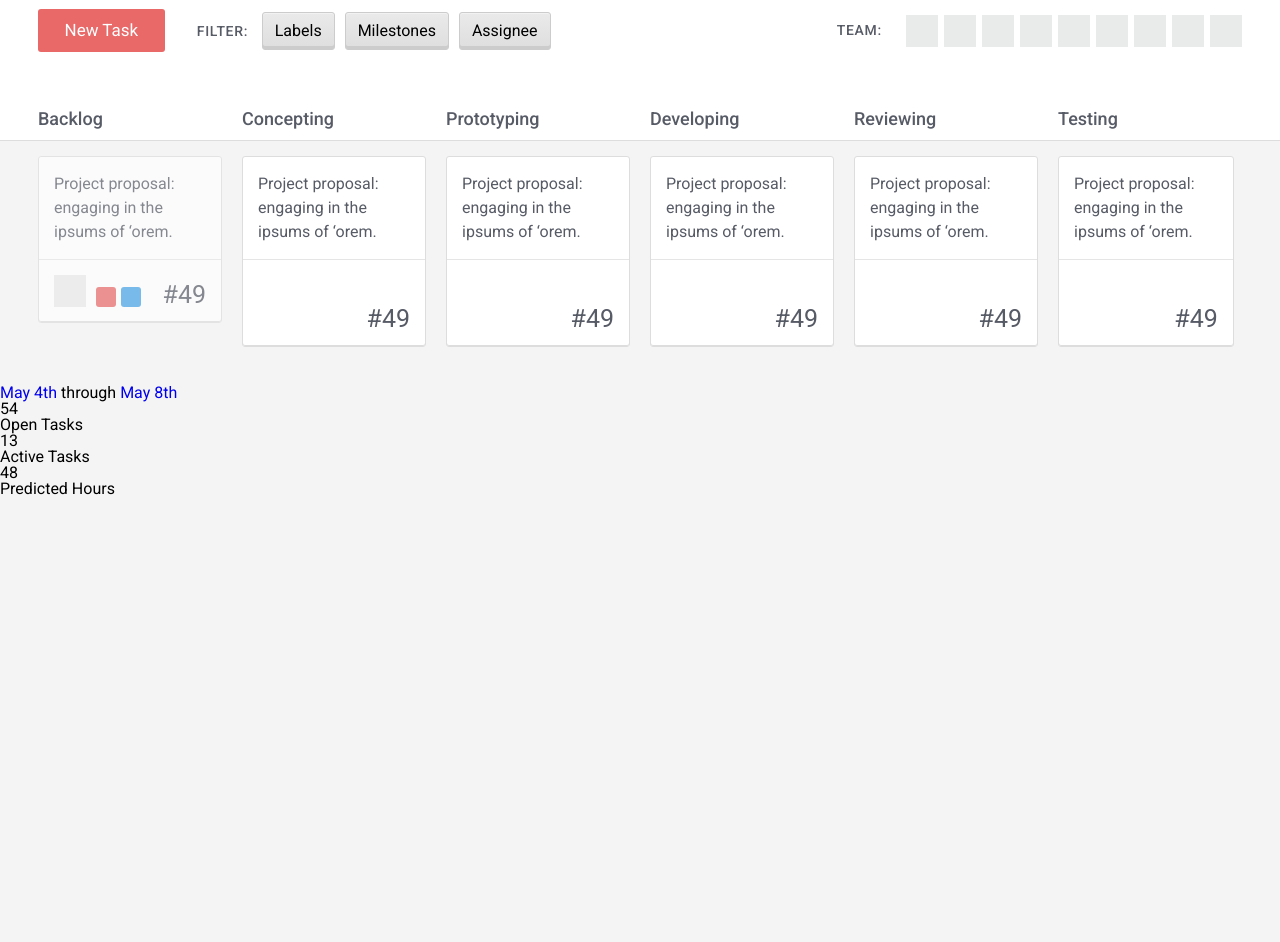
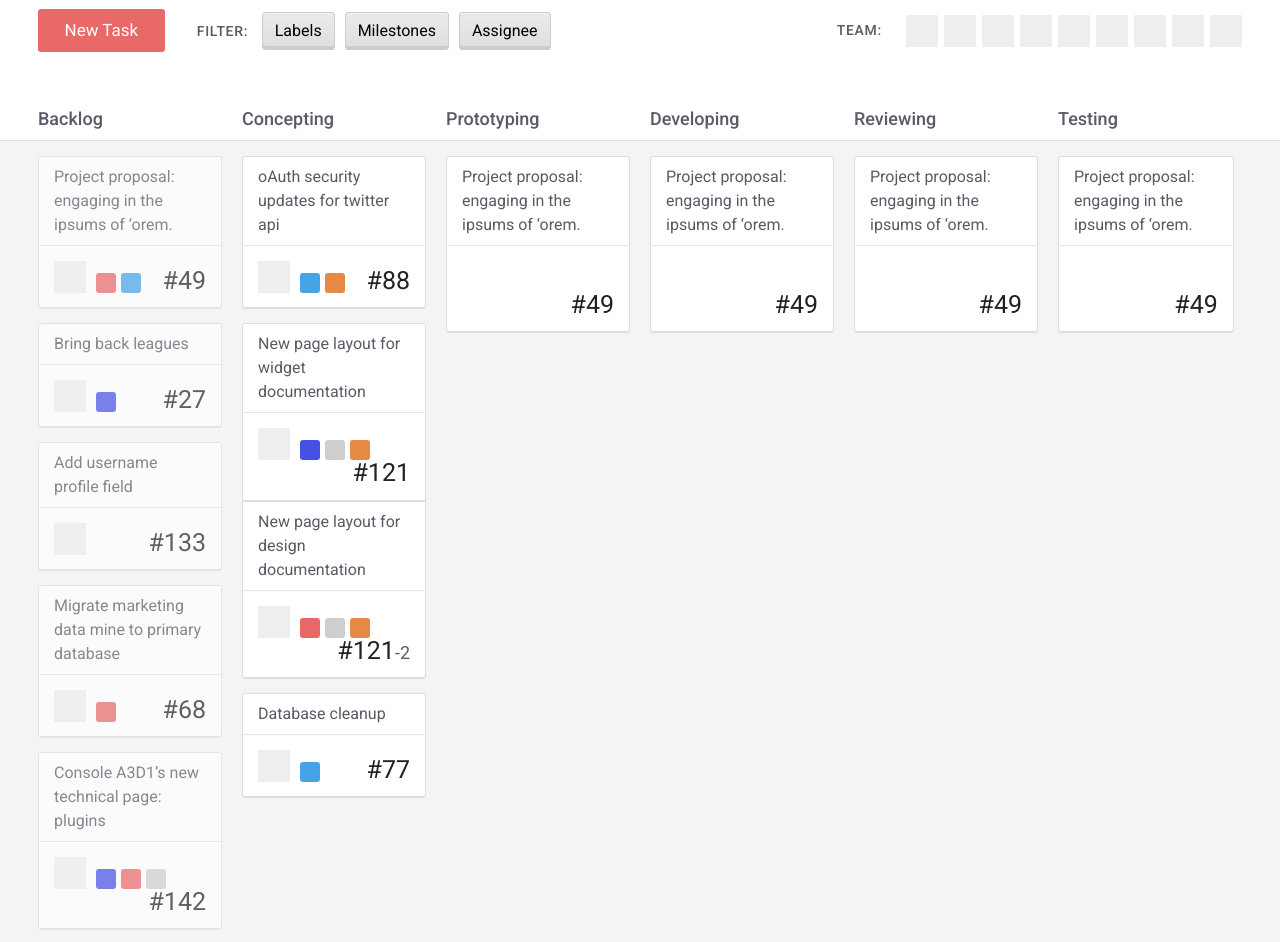
Before and after one commit to jpex/HueDock, a plain HTML site: page index.html in a window 1280 px wide. Shown: the part 106-1048 px from the top of the page. Before the commit the page ends 800 px from the top, so only its background shows below. Drawn offline with Linux system fonts and the light colour scheme.

Commit message:
extra task layout options implemented (e.g. merged)

```diff
--- a/_sass/header.scss
+++ b/_sass/header.scss
@@ -41,6 +41,12 @@
       &:last-child { margin-right: 0; }
     }
     .primary { color: white; }
+    .member-photo {
+      margin-left: 8px;
+      position: relative;
+      right: 8px;
+      top: 10px;
+    }
   }
 
 
--- a/_sass/main.scss
+++ b/_sass/main.scss
@@ -90,10 +90,15 @@ a {
       .main-tasks-col-fix { margin: 0 -10px; }
 
     .main-tasks-number {
+      color: #222;
       font-size: 1.5625em;
       line-height: 1;
       margin-top: 7px;
       text-align: right;
+      span {
+        color: #575b66;
+        font-size: 0.72em;
+      }
     }
 
     .main-tasks-labels {
@@ -122,7 +127,7 @@ a {
 }
 
 .member-photo {
-  background-color: rgba($brand-info, 0.1);
+  background-color: #eee;
   display: inline-block;
   height: 32px;
   width: 32px;
@@ -135,12 +140,24 @@ a {
   box-shadow: inset 0px -1px 0 #ddd;
   color: #575b66;
   line-height: 1.5;
-  .title, .secondary { padding: 15px; }
+  margin-bottom: 14px;
+  .title { padding: 8px 15px; }
   .secondary {
     @include clearfix();
     border-top: 1px solid #e5e5e5;
+    padding: 15px;
   }
   .member-photo { float: left; }
+  &.merged {
+    border-radius: 3px 3px 0 0;
+    box-shadow: none;
+    margin-bottom: 0;
+  }
+  &.merged-sub {
+    border-radius: 0;
+    box-shadow: none;
+  }
+  &.merged-sub-last { border-radius: 0 0 3px 3px; }
 }
 
 .square {
@@ -151,8 +168,11 @@ a {
   width: 20px;
 }
 
-  .square-red  { background-color: #e96868; }
-  .square-blue { background-color: #45a3e6; }
+  .square-red    { background-color: #e96868; }
+  .square-blue   { background-color: #4550e5; }
+  .square-ltblue { background-color: #45a3e6; }
+  .square-gray   { background-color: #cecece; }
+  .square-orange { background-color: #e58945; }
 
 
 /**
--- a/index.html
+++ b/index.html
@@ -39,7 +39,9 @@ Hello source viewer. Thanks for dropping by.
         </li>
         <li>
           <a href="#">
-            <img src="#" alt="Your Picture">
+            <div class="member-photo">
+              <img src="#" alt="">
+            </div>
             <span class="primary">Jonathan S.</span>
           </a>
         </li>
@@ -151,26 +153,126 @@ Hello source viewer. Thanks for dropping by.
             </a>
             <ul class="main-tasks-labels">
               <li><span class="square square-red"></span></li>
+              <li><span class="square square-ltblue"></span></li>
+            </ul>
+            <div class="main-tasks-number">#49</div>
+          </div>
+        </li>
+        <li class="issue-card">
+          <div class="title">
+            Bring back leagues
+          </div>
+          <div class="secondary">
+            <a href="#" class="member-photo">
+              <img src="#" alt="">
+            </a>
+            <ul class="main-tasks-labels">
               <li><span class="square square-blue"></span></li>
             </ul>
-            <div class="main-tasks-number">#49</div>
+            <div class="main-tasks-number">#27</div>
+          </div>
+        </li>
+        <li class="issue-card">
+          <div class="title">
+            Add username profile field
+          </div>
+          <div class="secondary">
+            <div href="#" class="member-photo"></div>
+            <div class="main-tasks-number">#133</div>
+          </div>
+        </li>
+        <li class="issue-card">
+          <div class="title">
+            Migrate marketing data mine to primary database
+          </div>
+          <div class="secondary">
+            <a href="#" class="member-photo">
+              <img src="#" alt="">
+            </a>
+            <ul class="main-tasks-labels">
+              <li><span class="square square-red"></span></li>
+            </ul>
+            <div class="main-tasks-number">#68</div>
+          </div>
+        </li>
+        <li class="issue-card">
+          <div class="title">
+            Console A3D1’s new technical page: plugins
+          </div>
+          <div class="secondary">
+            <a href="#" class="member-photo">
+              <img src="#" alt="">
+            </a>
+            <ul class="main-tasks-labels">
+              <li><span class="square square-blue"></span></li>
+              <li><span class="square square-red"></span></li>
+              <li><span class="square square-gray"></span></li>
+            </ul>
+            <div class="main-tasks-number">#142</div>
           </div>
         </li>
       </ul>
       <ul class="main-tasks-col">
         <li class="issue-card">
           <div class="title">
-            Project proposal: engaging in the ipsums of ‘orem.
+            oAuth security updates for twitter api
           </div>
           <div class="secondary">
-            <a href="#">
+            <a href="#" class="member-photo">
               <img src="#" alt="">
             </a>
-            <ul>
-              <li><span class="square-red"></span></li>
-              <li><span class="square-blue"></span></li>
+            <ul class="main-tasks-labels">
+              <li><span class="square square-ltblue"></span></li>
+              <li><span class="square square-orange"></span></li>
             </ul>
-            <div class="main-tasks-number">#49</div>
+            <div class="main-tasks-number">#88</div>
+          </div>
+        </li>
+
+        <li class="issue-card merged">
+          <div class="title">
+            New page layout for widget documentation
+          </div>
+          <div class="secondary">
+            <a href="#" class="member-photo">
+              <img src="#" alt="">
+            </a>
+            <ul class="main-tasks-labels">
+              <li><span class="square square-blue"></span></li>
+              <li><span class="square square-gray"></span></li>
+              <li><span class="square square-orange"></span></li>
+            </ul>
+            <div class="main-tasks-number">#121</div>
+          </div>
+        </li>
+        <li class="issue-card merged-sub-last">
+          <div class="title">
+            New page layout for design documentation
+          </div>
+          <div class="secondary">
+            <a href="#" class="member-photo">
+              <img src="#" alt="">
+            </a>
+            <ul class="main-tasks-labels">
+              <li><span class="square square-red"></span></li>
+              <li><span class="square square-gray"></span></li>
+              <li><span class="square square-orange"></span></li>
+            </ul>
+            <div class="main-tasks-number">#121<span>-2<span></div>
+          </div>
+        </li>
+        <li class="issue-card">
+          <div class="title">
+            Database cleanup
+          </div>
+          <div class="secondary">
+            <a href="#" class="member-photo">
+              <img src="#" alt="">
+            </a>
+            <ul class="main-tasks-labels">
+              <li><span class="square square-ltblue"></span></li>
+            </ul>
+            <div class="main-tasks-number">#77</div>
           </div>
         </li>
       </ul>
```
Also changed, not shown: css/main.css.
